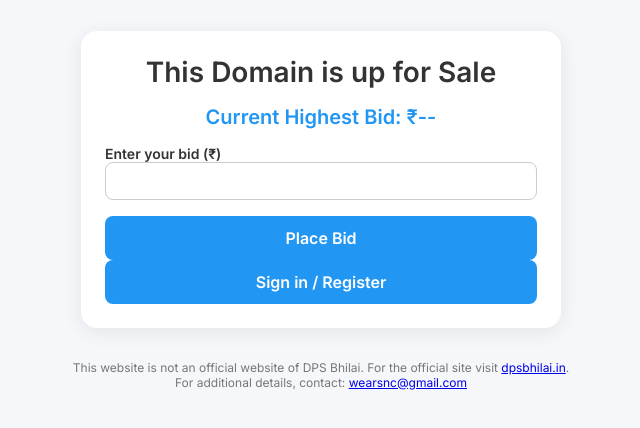
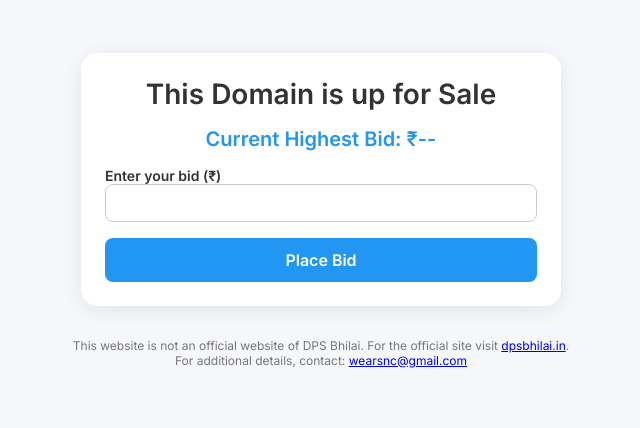
Before and after one commit to akshansh-s/dpsbhilai-auction, a plain HTML site: page index.html in a window 1280 px wide. Shown: the part 190-618 px from the top of the page, without its empty margins (319-959 px from the left). Drawn offline with Linux system fonts and the light colour scheme; no server answers.

Commit message:
Hidden sign in button

```diff
--- a/index.html
+++ b/index.html
@@ -17,7 +17,7 @@
     <input type="number" id="bidInput" step="100" required>
 
     <button id="bidBtn">Place Bid</button>
-    <button id="authBtn" class="hidden">Sign in / Register</button>
+<!--     <button id="authBtn" class="hidden">Sign in / Register</button> -->
   </div>
 
   <!-- Bid details modal -->
```
